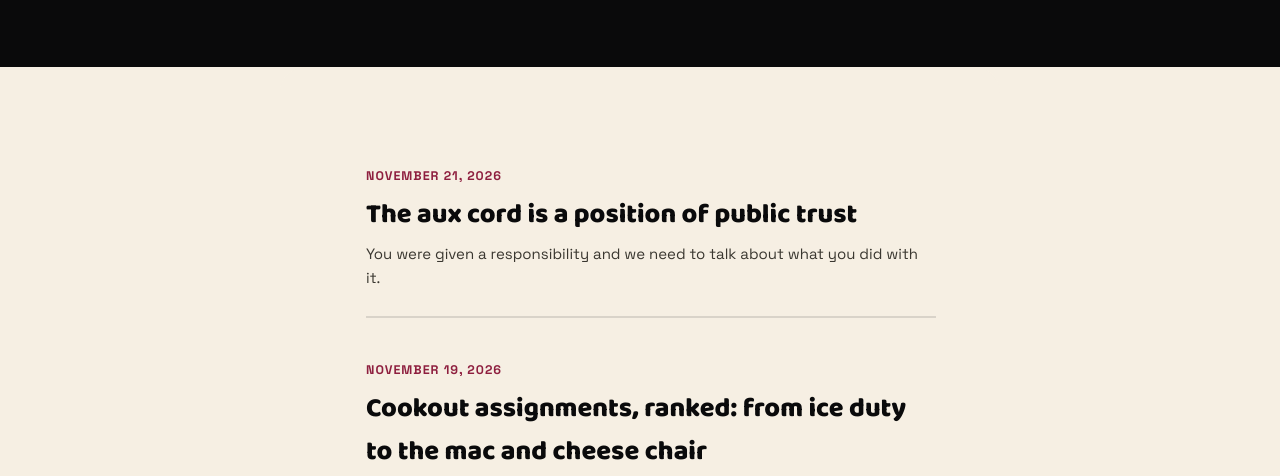
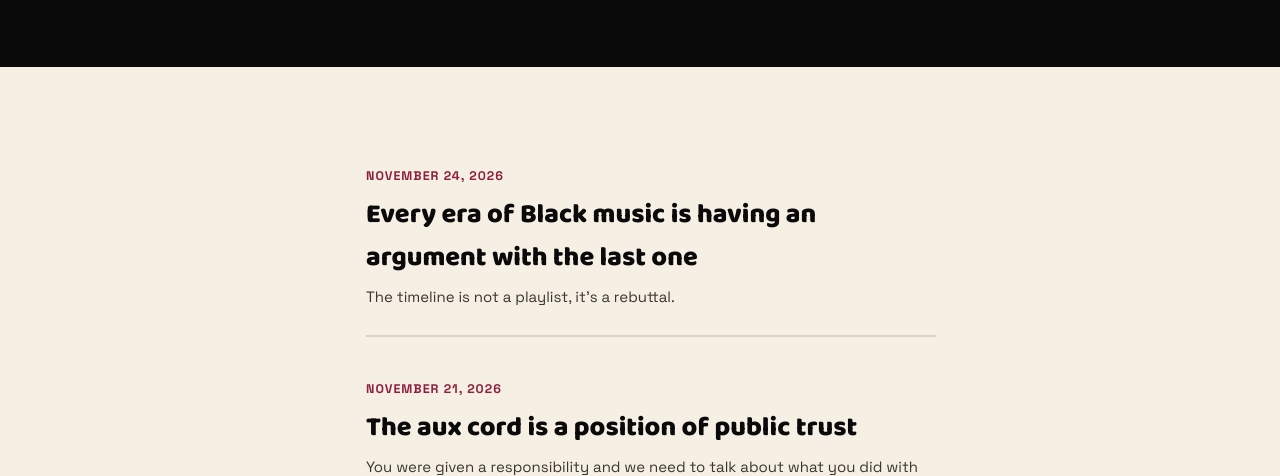
Before and after one commit to amduncanjr-bit/blackcardverified.com, a plain HTML site: page blog/index.html in a window 1280 px wide. Shown: the part 342-818 px from the top of the page. Drawn offline with Linux system fonts and the light colour scheme.

Commit message:
index: black-music-answers-itself-to9q

```diff
--- a/blog/index.html
+++ b/blog/index.html
@@ -36,6 +36,13 @@
 </div></header>
 <div class="prose-wrap"><main class="prose">
   <ul class="bloglist">
+    <li>
+      <a href="/blog/black-music-answers-itself-to9q/">
+        <span class="bdate">November 24, 2026</span>
+        <h2>Every era of Black music is having an argument with the last one</h2>
+        <p>The timeline is not a playlist, it's a rebuttal.</p>
+      </a>
+    </li>
     <li>
       <a href="/blog/aux-cord-public-trust-io70/">
         <span class="bdate">November 21, 2026</span>
```
